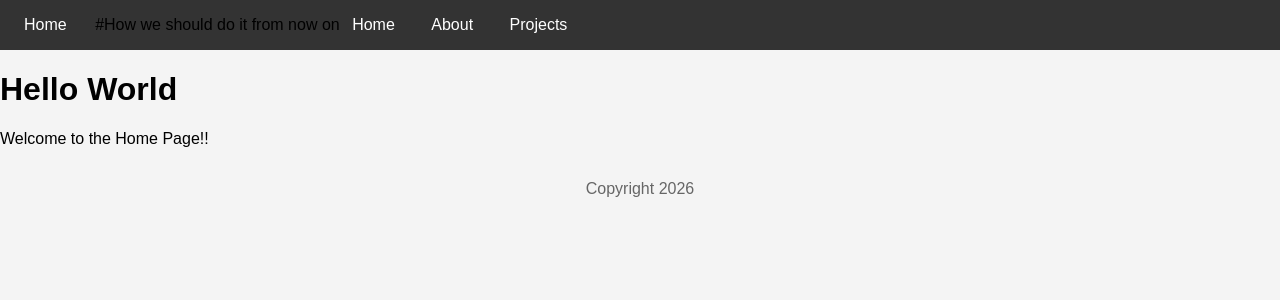
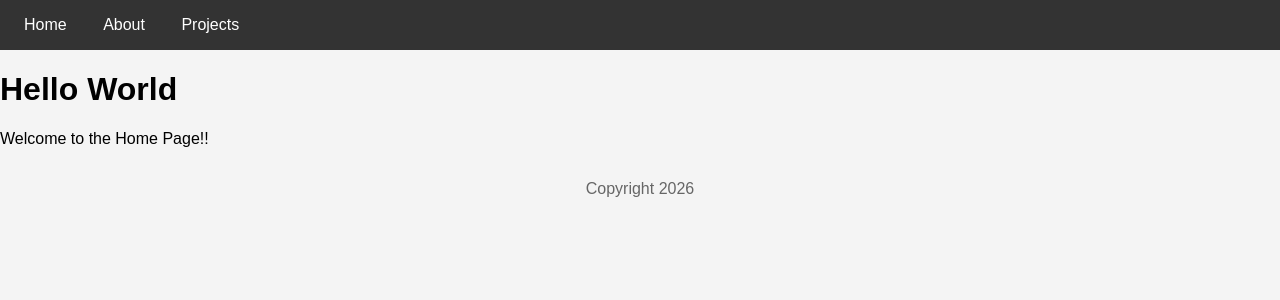
Before and after one commit to Alison-Azman/flask-portfolio-hw2-class, a Flask app: page / in a window 1280 px wide. Shown: the top 300 px of the page. Run offline with Flask 3, Linux system fonts and the light colour scheme.

Commit message:
fix: Final link integration and code cleanup

```diff
--- a/templates/base.html
+++ b/templates/base.html
@@ -4,10 +4,9 @@
     <title>{% block title %}Flask App{% endblock %}</title>
 
     <nav>
-        <a href="{{url_for('index')}}">Home</a> #How we should do it from now on
-        <a href="/">Home</a>
-        <a href="/about">About</a>
-        <a href="/projects">Projects</a>
+        <a href="{{url_for('home')}}">Home</a>
+        <a href="{{url_for('about')}}">About</a>
+        <a href="{{url_for('projects')}}">Projects</a>
 
     </nav>
 </head>
```
